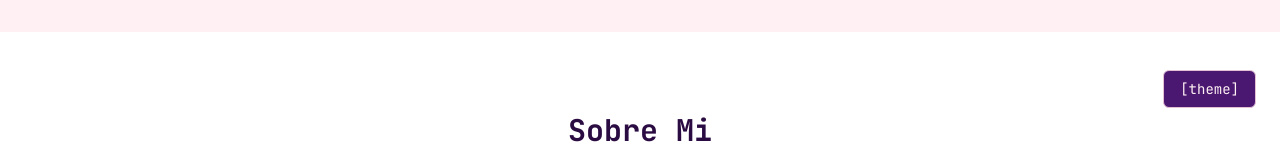
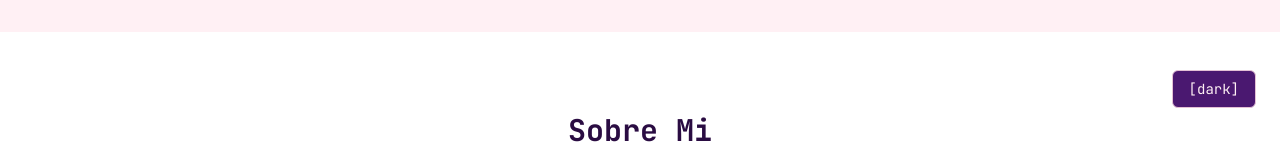
Before and after one commit to PBartrina/paubartrina.cat, a Next.js app: page / in a window 1280 px wide. Shown: the part 668-812 px from the top of the page. Built offline with nearby package versions, Linux system fonts and the light colour scheme.

Commit message:
fix: theme button

```diff
--- a/src/components/ThemeToggle.tsx
+++ b/src/components/ThemeToggle.tsx
@@ -3,7 +3,7 @@
 import { useTheme } from "@/lib/theme";
 
 export default function ThemeToggle() {
-  const { toggleTheme } = useTheme();
+  const {theme, toggleTheme} = useTheme();
 
   return (
     <button
@@ -11,7 +11,7 @@ export default function ThemeToggle() {
       className="fixed bottom-6 right-6 z-50 rounded-md border border-border-color bg-bg-dark px-4 py-2 font-mono text-sm text-text-on-dark transition-colors hover:bg-bg-dark-secondary"
       aria-label="Toggle theme"
     >
-      [theme]
+      [{theme === "dark" ? "light" : "dark"}]
     </button>
   );
 }
```
